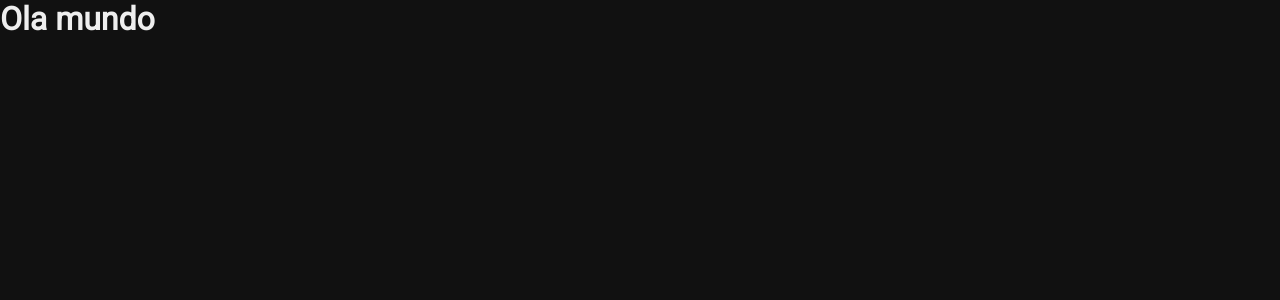
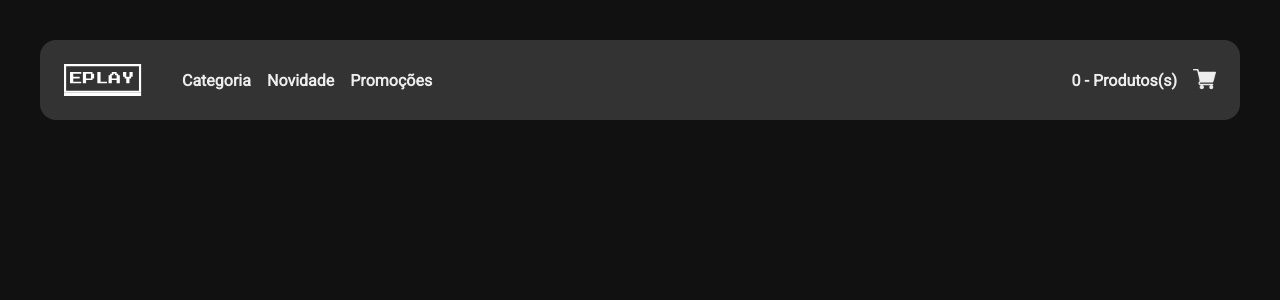
Before and after one commit to AndersonCostaDev01/ProjetoFinalFront, a React (Create React App) app: page / in a window 1280 px wide. Shown: the top 300 px of the page. Built offline with nearby package versions, Linux system fonts and the light colour scheme.

Commit message:
Criação do cabeçalho

```diff
--- a/public/index.html
+++ b/public/index.html
@@ -2,14 +2,14 @@
 <html lang="en">
   <head>
     <meta charset="utf-8" />
-    <link rel="icon" href="%PUBLIC_URL%/favicon.ico" />
+    <link rel="icon" href="../src/assets/images/carrinho.svg" />
     <meta name="viewport" content="width=device-width, initial-scale=1" />
     <meta name="theme-color" content="#000000" />
     <meta
       name="description"
       content="Web site created using create-react-app"
     />
-    <link rel="apple-touch-icon" href="%PUBLIC_URL%/logo192.png" />
+    <link rel="apple-touch-icon" href="../src/assets/images/carrinho.svg" />
     <!--
       manifest.json provides metadata used when your web app is installed on a
       user's mobile device or desktop. See https://developers.google.com/web/fundamentals/web-app-manifest/
--- a/src/App.tsx
+++ b/src/App.tsx
@@ -1,13 +1,16 @@
 // Importação dos commponentes
 
 //  Importação dos estilos globais
-import { GlobalCss } from './styles'
+import Header from './components/Header'
+import { Container, GlobalCss } from './styles'
 
 function App() {
   return (
     <div className="App">
       <GlobalCss />
-      <h1>Ola mundo</h1>
+      <Container>
+        <Header />
+      </Container>
     </div>
   )
 }
--- /dev/null
+++ b/src/components/Header/index.tsx
@@ -0,0 +1,34 @@
+// Importação dos estilops do componente
+import * as S from './styles'
+
+// Importação das imagens
+import logo from '../../assets/images/logo.svg'
+import carrinho from '../../assets/images/carrinho.svg'
+
+const Header = () => {
+  return (
+    <S.HeaderBar>
+      <div>
+        <img src={logo} alt="Logo EPLAY" />
+        <nav>
+          <S.Links>
+            <S.LinkItem>
+              <a href="#">Categoria</a>
+            </S.LinkItem>
+            <S.LinkItem>
+              <a href="#">Novidade</a>
+            </S.LinkItem>
+            <S.LinkItem>
+              <a href="#">Promoções</a>
+            </S.LinkItem>
+          </S.Links>
+        </nav>
+      </div>
+      <S.LinkCart href="#">
+        0 - Produtos(s)
+        <img src={carrinho} alt="Carrinho de compras" />
+      </S.LinkCart>
+    </S.HeaderBar>
+  )
+}
+export default Header
--- /dev/null
+++ b/src/components/Header/styles.ts
@@ -0,0 +1,40 @@
+import styled from 'styled-components'
+import { cores } from '../../styles'
+
+export const HeaderBar = styled.header`
+  background-color: ${cores.cinza};
+  padding: 24px;
+  border-radius: 16px;
+  margin-bottom: 80px;
+  display: flex;
+  align-items: center;
+  justify-content: space-between;
+
+  a {
+    color: ${cores.branco};
+    text-decoration: none;
+    font-weight: bold;
+  }
+
+  div {
+    display: flex;
+    align-items: center;
+  }
+`
+
+export const Links = styled.ul`
+  display: flex;
+  margin-left: 40px;
+`
+export const LinkItem = styled.li`
+  margin-right: 16px;
+`
+
+export const LinkCart = styled.a`
+  display: flex;
+  align-items: center;
+
+  img {
+    margin-left: 16px;
+  }
+`
--- a/src/styles.ts
+++ b/src/styles.ts
@@ -1,7 +1,7 @@
-import { createGlobalStyle } from 'styled-components'
+import styled, { createGlobalStyle } from 'styled-components'
 
 // cores da aplicação
-const cores = {
+export const cores = {
   branco: '#EEEEEE',
   preto: '#111111',
   cinza: '#333333',
@@ -15,10 +15,18 @@ export const GlobalCss = createGlobalStyle`
     padding: 0;
     box-sizing: border-box;
     font-family: 'Roboto', sans-serif;
+    list-style: none;
+
   }
 
   body {
     background-color: ${cores.preto};
     color: ${cores.branco};
+    padding-top: 40px;
   }
 `
+export const Container = styled.div`
+  max-width: 1200px;
+  width: 100%;
+  margin: 0 auto;
+`
```
